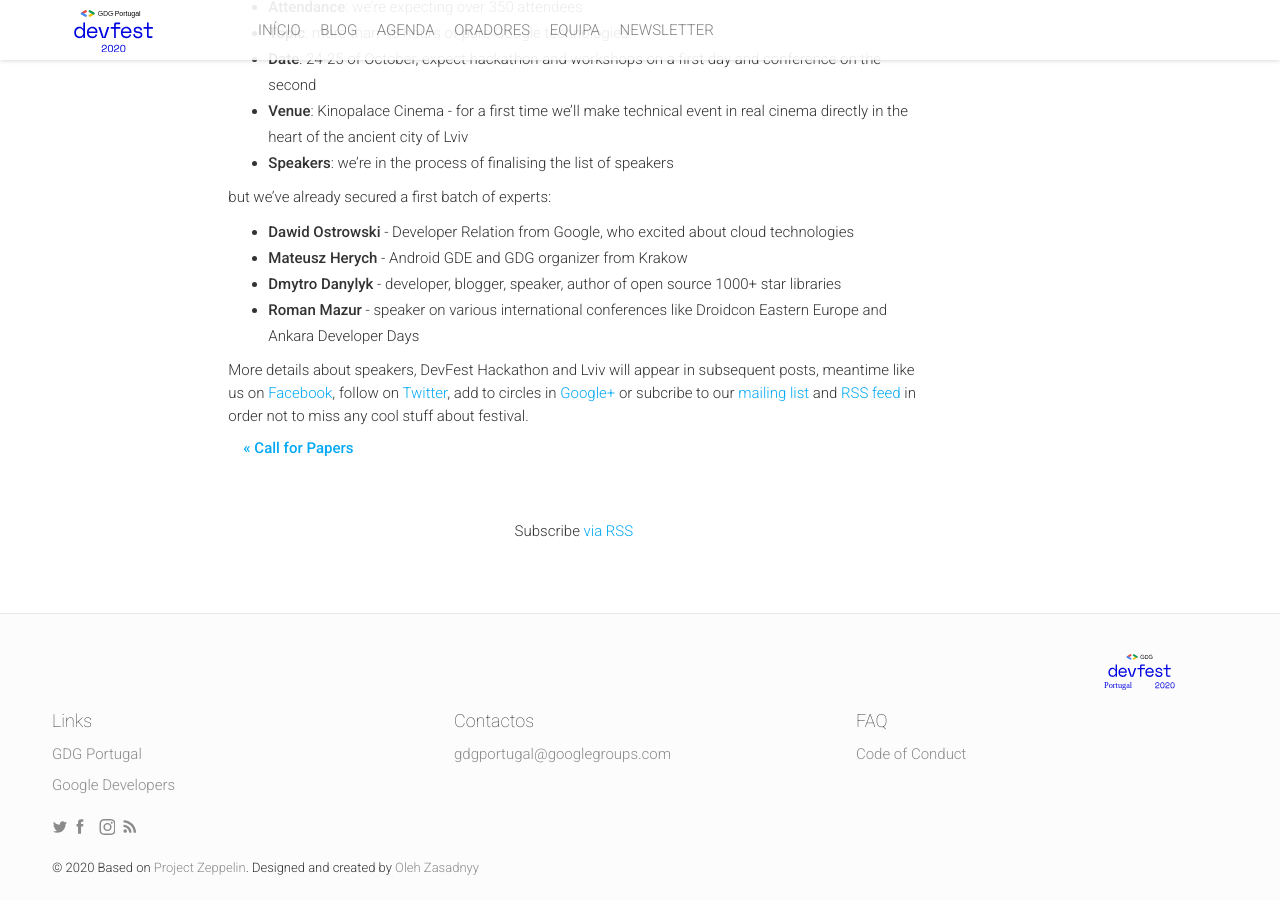
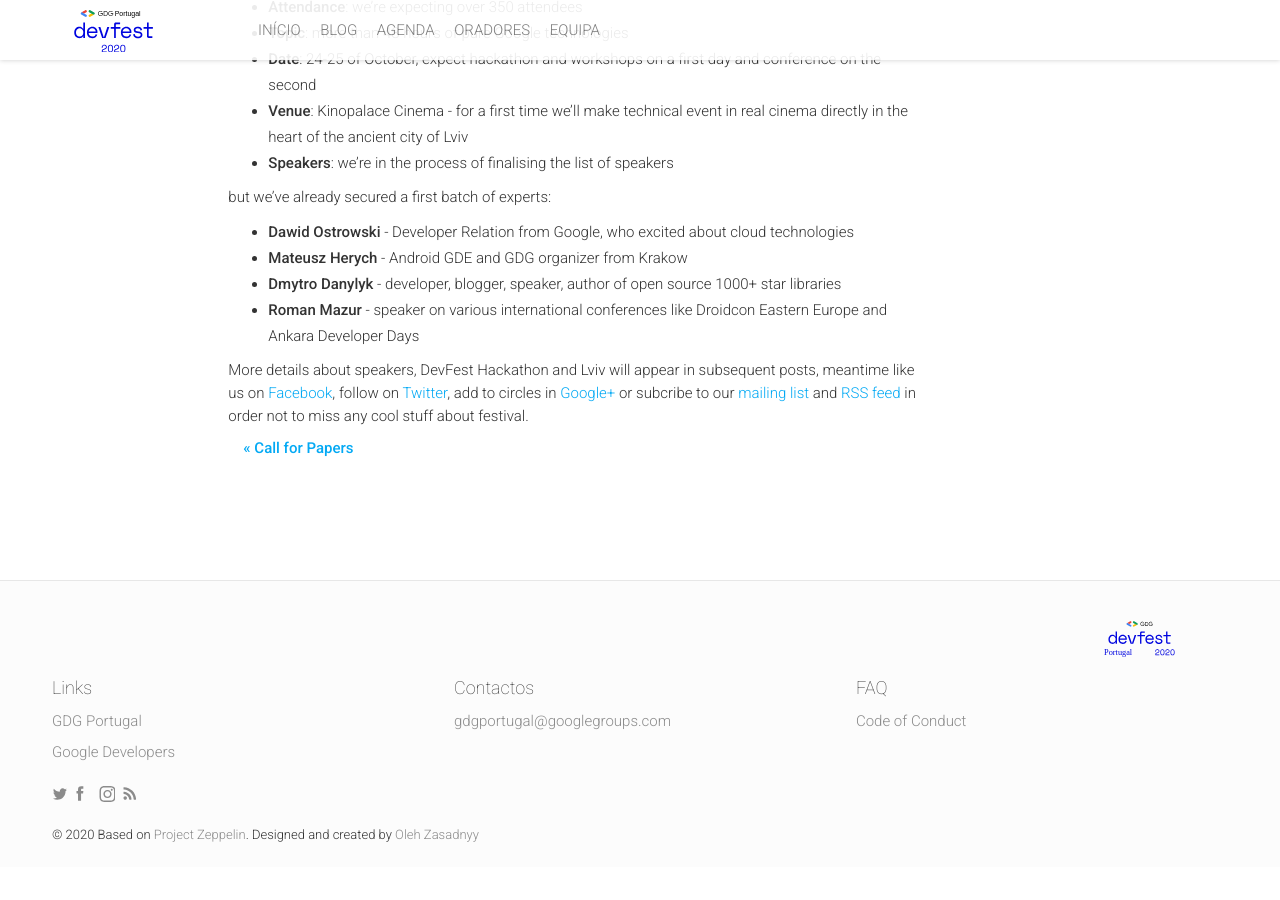
Before and after one commit to GDGPortugal/devFestPT-2020, a Jekyll site: the page built from _posts/2014-07-21-hello-world.markdown, in a window 1280 px wide and 900 px high, scrolled down 706 px. Built offline with Jekyll 4.4.1, drawn with Linux system fonts in a browser that asks for light colours; nearby versions of some CDN libraries; comment, search, counter and statistics services are not loaded; after the commit the page ends 1573 px from its top, so only the background shows below that.

Commit message:
Post and Newsletter Changes
Post changes:
-Remove RSS subscribe;
-Remove Google+ Share;
-Remove Discuss Comments;

Newsletter Changes:
-Remove Newsletter button from menu;
-Remove Subscribe Newsletter block from index;

```diff
--- a/_config.yml
+++ b/_config.yml
@@ -48,7 +48,7 @@
  - {permalink: "/schedule/", text: "Agenda"}
  - {permalink: "/speakers/", text: "Oradores"}
  - {permalink: "/team/", text: "Equipa"}
- - {permalink: "/newsletter/", text: "Newsletter"}
+# - {permalink: "/newsletter/", text: "Newsletter"}
 # bottomNavigationLinks:
 #  - {link: "http://bit.ly/dfua-c4p", text: "Become a speaker"}
 # rightNavigationButtons:
@@ -194,7 +194,7 @@
 
 # Blog
 blogTitle: "Latest news"
-blogCommentsEnabled: true
+blogCommentsEnabled: false
 discusShortName: "devfestua"
 
 # Speakers List Block
--- a/_includes/post.html
+++ b/_includes/post.html
@@ -13,13 +13,6 @@
                         <div class="share col-md-6 col-xs-6 pull-right">
                             <ul class="social-links">
                             {% assign postUrl = page.url | prepend: site.baseurl | prepend: site.url %}
-                                <li>
-                                    <a href="#" onclick="window.open('https://plus.google.com/share?url={{ postUrl }}', 'newwindow', 'width=600, height=500'); return false;">
-                                        <svg class="icon icon-google-plus" viewBox="0 0 30 32">
-                                            <use xlink:href="{{ site.baseurl }}/img/sprites/sprites.svg#icon-google-plus"></use>
-                                        </svg>
-                                    </a>
-                                </li>
                                 <li>
                                     <a href="#" onclick="window.open('https://twitter.com/home?status={{ postUrl }}', 'newwindow', 'width=600, height=250'); return false;">
                                         <svg class="icon icon-twitter" viewBox="0 0 30 32">
@@ -62,12 +55,12 @@
 
                 </article>
 
-                {% if include.isStaticPost == false %}
+                <!--{% if include.isStaticPost == false %}
                     <div class="row text-center">
                         <p class="rss-subscribe">Subscribe <a href="{{ "/feed.xml" | prepend: site.baseurl }}" target="_blank">via RSS</a>
                         </p>
                     </div>
-                {% endif %}
+                {% endif %}-->
 
             </div>
         </div>
--- a/index.html
+++ b/index.html
@@ -16,5 +16,3 @@
  {% include twitter-feed.html %}
 
  {% include partners.html %}
-
- {% include subscribe.html %}
```
